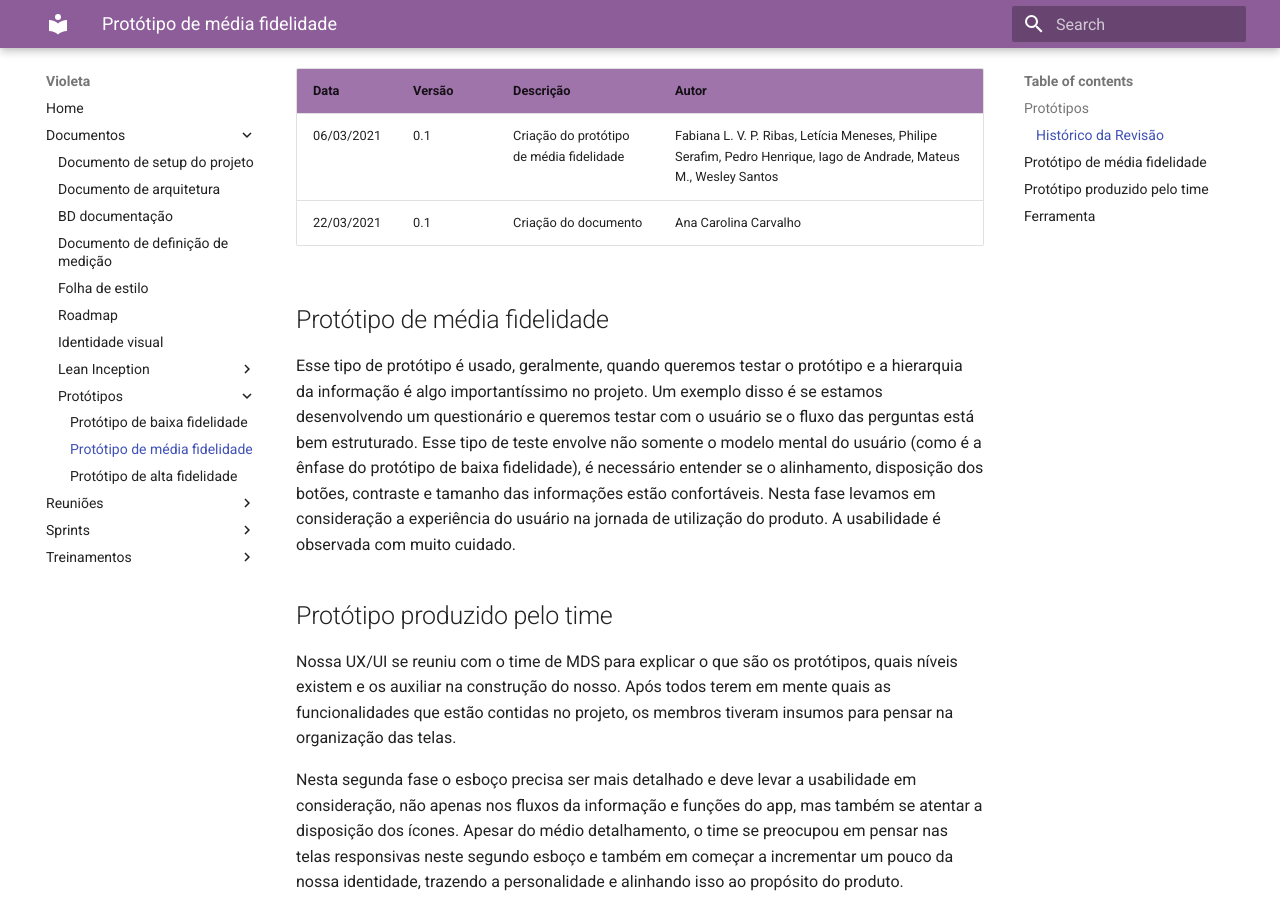
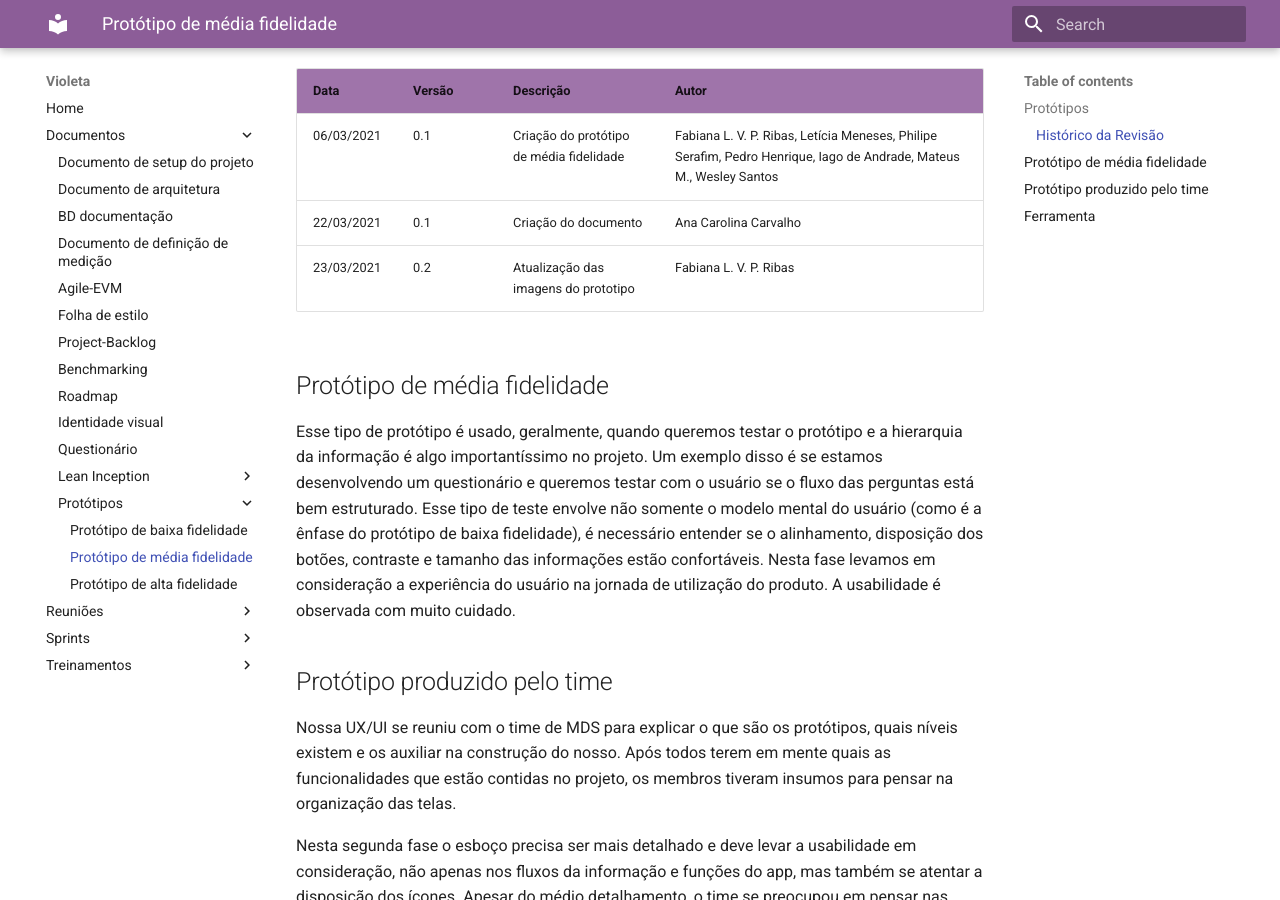
Before and after one commit to fga-eps-mds/2020.2-Violeta-Documentacao, an MkDocs documentation site: the page built from docs/Projeto/prototipos/prototipo-media-fidelidade.md, in a window 1280 px wide and 900 px high, scrolled down 343 px. Built offline with MkDocs 1.6.1 and Material for MkDocs 9.7.7, drawn with Linux system fonts in a browser that asks for light colours; some of the changed lines change nothing that is shown.

Commit message:
Adicionando docs ao ghpages
Signed-off-by: FabianaRibas <fabianalv.ribas@gmail.com>

```diff
--- a/docs/Projeto/prototipos/prototipo-media-fidelidade.md
+++ b/docs/Projeto/prototipos/prototipo-media-fidelidade.md
@@ -7,6 +7,7 @@ A prototipação de um software é a atividade de criação de protótipos de ap
 |---|---|---|---|
 | 06/03/2021| 0.1 |Criação do protótipo de média fidelidade | Fabiana L. V. P. Ribas, Letícia Meneses, Philipe Serafim, Pedro Henrique, Iago de Andrade, Mateus M., Wesley Santos |
 | 22/03/2021| 0.1 |Criação do documento | Ana Carolina Carvalho |
+| 23/03/2021| 0.2 |Atualização das imagens do prototipo | Fabiana L. V. P. Ribas |
 
 ## Protótipo de média fidelidade
 
@@ -21,13 +22,14 @@ Apesar do médio detalhamento, o time se preocupou em pensar nas telas responsiv
 
 Segue imagem do protótipo e link para acessá-lo com maior qualidade.
 
-![Prototipo baixa fidelidade](../../img/prototipo-media1.png)
-![Prototipo baixa fidelidade](../../img/prototipo-media2.png)
-![Prototipo baixa fidelidade](../../img/prototipo-media3.png)
-![Prototipo baixa fidelidade](../../img/prototipo-media4.png)
-![Prototipo baixa fidelidade](../../img/prototipo-media5.png)
-![Prototipo baixa fidelidade](../../img/prototipo-media6.png)
-![Prototipo baixa fidelidade](../../img/prototipo-media7.png)
+![Prototipo media fidelidade](../../img/prototipo-media1.png)
+![Prototipo media fidelidade](../../img/prototipo-media2.png)
+![Prototipo media fidelidade](../../img/prototipo-media3.png)
+![Prototipo media fidelidade](../../img/prototipo-media4.png)
+![Prototipo media fidelidade](../../img/prototipo-media5.png)
+![Prototipo media fidelidade](../../img/prototipo-media6.png)
+![Prototipo media fidelidade](../../img/prototipo-media7.png)
+![Prototipo media fidelidade](../../img/prototipo-media8.png)
 
 ## Ferramenta
 
--- a/mkdocs.yml
+++ b/mkdocs.yml
@@ -8,9 +8,14 @@ nav:
       - "Documento de arquitetura": "Projeto/doc_arquitetura.md"
       - "BD documentação": "Projeto/diagrama_de_relacionamento_bd.md"
       - "Documento de definição de medição": "Gerencia/documentacao/metododecontagem.md"
+      - "Agile-EVM": "Gerencia/documentacao/agile-evm.md"
       - "Folha de estilo": "Projeto/folha_de_estilo.md"
+      - "Project-Backlog": "Gerencia/documentacao/backlog.md"
+      - "Benchmarking": "Gerencia/documentacao/benchmarking.md"
       - "Roadmap" : "Gerencia/documentacao/roadmap.md"
       - "Identidade visual": "Projeto/identidade-visual.md"
+      - "Questionário": "Gerencia/documentacao/questionario.md"
+
       - Lean Inception:
         - "Agenda e Kick-off": "Gerencia/documentacao/Lean-inception/agenda.md"
         - "Visão do produto": "Gerencia/documentacao/Lean-inception/visao_do_projeto.md"
@@ -63,6 +68,9 @@ nav:
         - Sprint 3:
           - "Planejamento": "Gerencia/sprints/sprint-3/planning_sprint3.md"
           - "Resultado": "Gerencia/sprints/sprint-3/retrospective_sprint3.md"
+        - Sprint 4:
+          - "Planejamento": "Gerencia/sprints/sprint-4/planning_sprint4.md"
+          - "Resultado": "Gerencia/sprints/sprint-4/retrospective_sprint4.md"
     - Treinamentos:
         - "Treinamento de EPS para MDS": "Gerencia/documentacao/treinamentos.md"
 extra_css:
```
Also changed, not shown: docs/Gerencia/documentacao/agile-evm.md (renamed from docs/Gerencia/documentacao/agile-emv.md).
